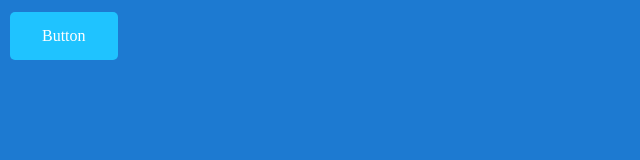
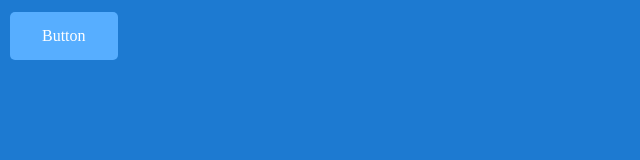
Before and after one commit to st-stratus/ghs-alter, a plain HTML site: page index.html in a window 1280 px wide. In both pictures the pointer is over the link "Button". Shown: the whole page, without its empty margins (0-640 px from the left). Drawn offline with Linux system fonts and the light colour scheme.

Commit message:
Update style1.css

```diff
--- a/style-sheets/style1.css
+++ b/style-sheets/style1.css
@@ -12,3 +12,6 @@
   box-shadow: 60 -16 black;
   border-radius: 5px;
 }
+.button:hover {
+  background-color: #57aeff;
+}
```
